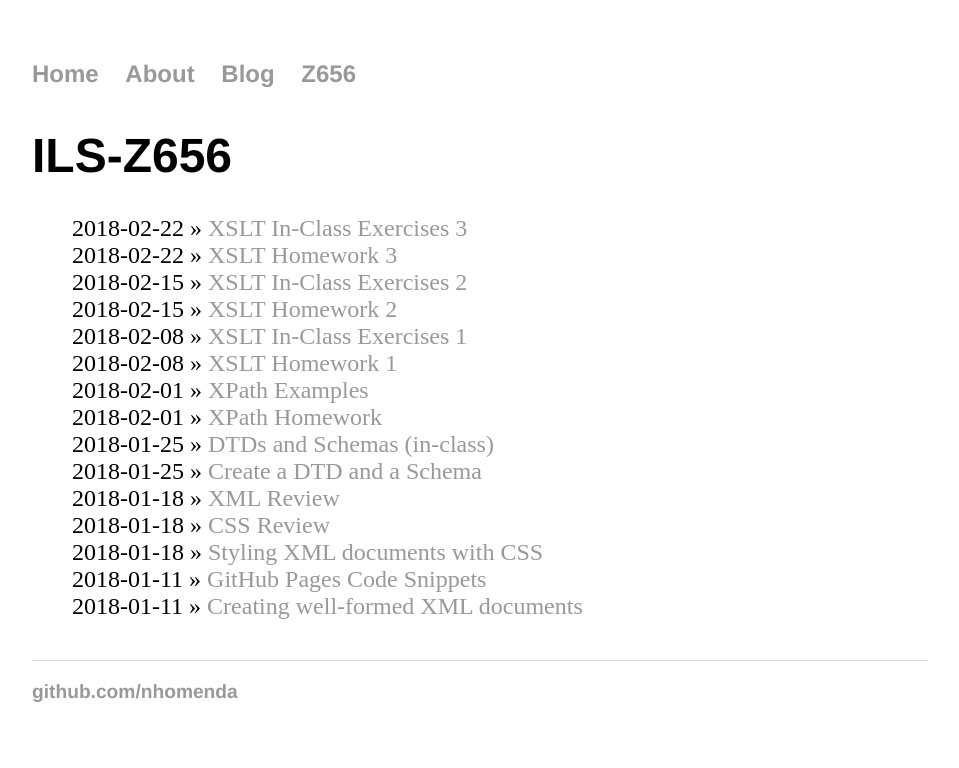
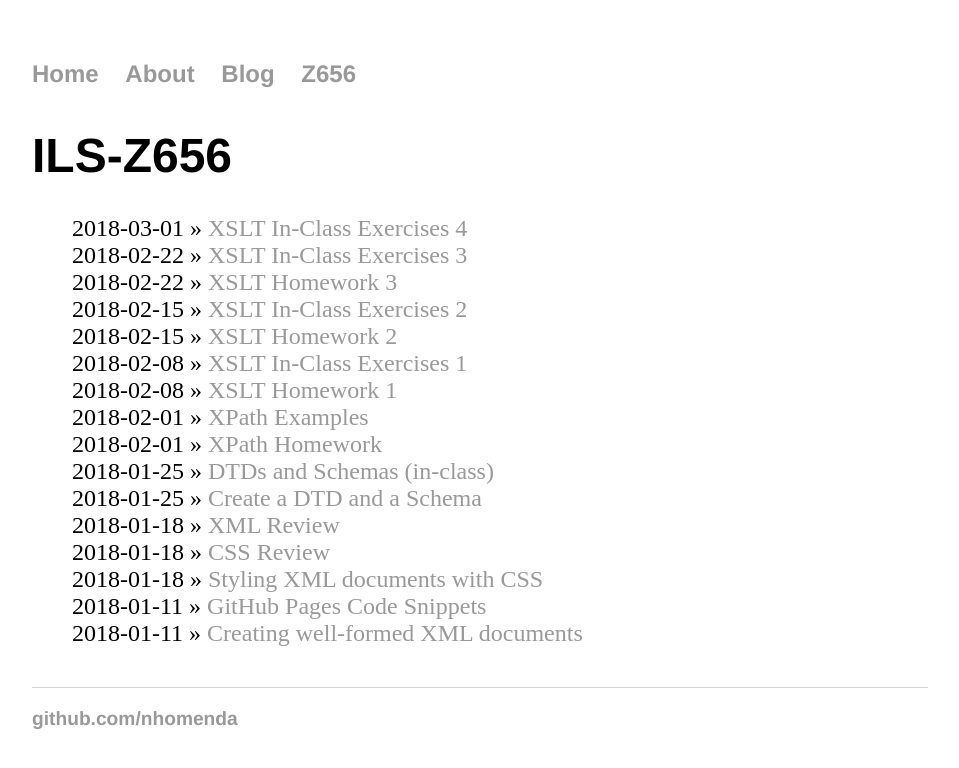
Before and after one commit to nhomenda/nhomenda.github.io, a Jekyll site: the page built from Z656/index.html, in a window 1280 px wide. Shown: the top 768 px of the page, without its empty margins (160-1119 px from the left). Built offline with Jekyll 4.4.1, drawn with Linux system fonts in a browser that asks for light colours.

Commit message:
Update index.html

```diff
--- a/Z656/index.html
+++ b/Z656/index.html
@@ -4,6 +4,7 @@ title: ILS-Z656
 ---
 	<h1>{{ page.title }}</h1>
 	<ul class="assignments">
+	    <li>2018-03-01 » <a href="/Z656/XSLT4.html" title="XSLT Class 4">XSLT In-Class Exercises 4</a></li>
 	    <li>2018-02-22 » <a href="/Z656/XSLT3.html" title="XSLT Class 3">XSLT In-Class Exercises 3</a></li>
 	    <li>2018-02-22 » <a href="/Z656/xslt-hw3.html" title="XSLT Homework 3">XSLT Homework 3</a></li>
 	    <li>2018-02-15 » <a href="/Z656/XSLT2.html" title="XSLT Class 2">XSLT In-Class Exercises 2</a></li>
```
